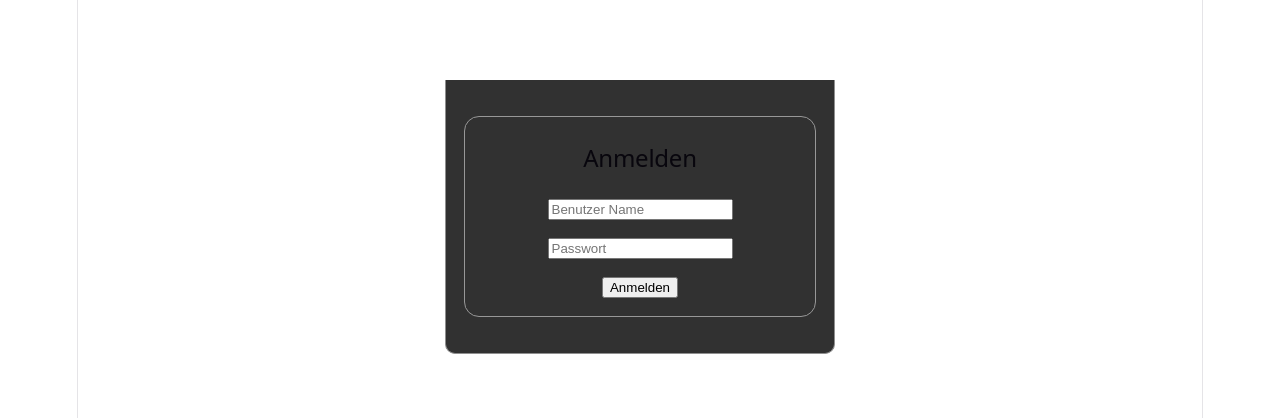
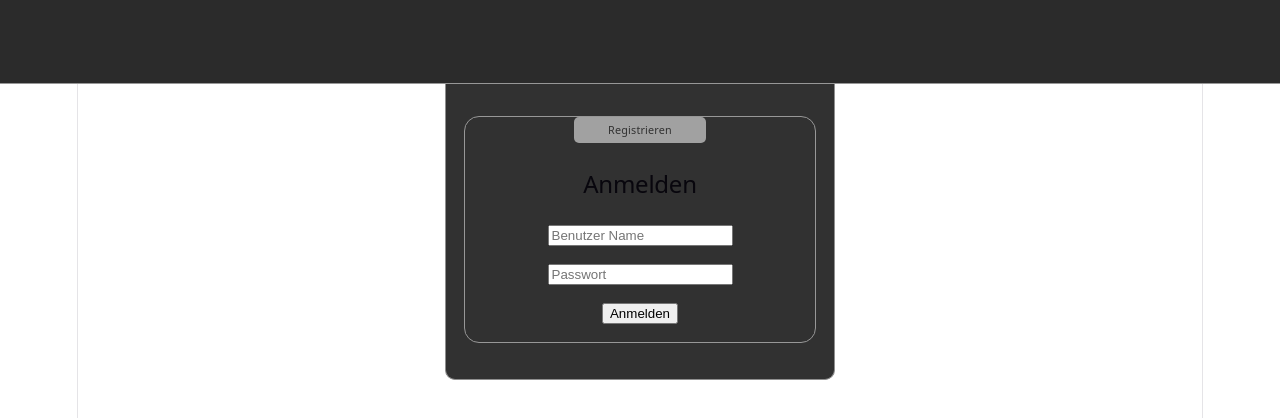
Before and after one commit to masekowsky-ee/quidey_react-main, a React (Vite) app: page /profile in a window 1280 px wide. Shown: the top 418 px of the page. Built offline with nearby package versions, Linux system fonts and the light colour scheme; no server answers.

Commit message:
feat: enhance Profile component with sign-in/sign-up toggle; update translations and styles

```diff
--- a/src/App.jsx
+++ b/src/App.jsx
@@ -92,10 +92,10 @@ function App(){
   return (
     <div>
       {!signedIn && <Profile t={t} />}
-      {signedIn && <section>
         <div className={styles.header}>
           <Header t={t} showMenu={() => setShowMenu(true)} />
         </div>
+        {signedIn && <section>
         <Menu t={t} isOpen={showMenu} onClose={() => setShowMenu(false)} />
         <CustomError t={t} customError={customError} setCustomError={setCustomError} />
         <Routes>
--- a/src/components/Header.jsx
+++ b/src/components/Header.jsx
@@ -1,10 +1,13 @@
 import styles from './Header.module.css';
 import {Link} from 'react-router-dom'
+import { useSelector } from 'react-redux'
 
 export default function Header(props){
     const {t, showMenu} = props;
+    const token = useSelector((state) => state.auth.token);
     return (
         <div className={styles.header}>
+            {token && <div>
                 <button onClick={showMenu} className={styles.btn}>
                     <svg className={styles.svg} xmlns="http://www.w3.org/2000/svg" height="24px" viewBox="0 -960 960 960" width="24px" fill="currentColor"><path d="M160-240q-17 0-28.5-11.5T120-280q0-17 11.5-28.5T160-320h640q17 0 28.5 11.5T840-280q0 17-11.5 28.5T800-240H160Zm0-200q-17 0-28.5-11.5T120-480q0-17 11.5-28.5T160-520h640q17 0 28.5 11.5T840-480q0 17-11.5 28.5T800-440H160Zm0-200q-17 0-28.5-11.5T120-680q0-17 11.5-28.5T160-720h640q17 0 28.5 11.5T840-680q0 17-11.5 28.5T800-640H160Z"/></svg>
                 </button>
@@ -12,6 +15,7 @@ export default function Header(props){
                 <Link to="/" className={styles.btn}>
                     <svg className={styles.svg} xmlns="http://www.w3.org/2000/svg" height="24px" viewBox="0 -960 960 960" width="24px" fill="currentColor"><path d="M240-200h120v-200q0-17 11.5-28.5T400-440h160q17 0 28.5 11.5T600-400v200h120v-360L480-740 240-560v360Zm-80 0v-360q0-19 8.5-36t23.5-28l240-180q21-16 48-16t48 16l240 180q15 11 23.5 28t8.5 36v360q0 33-23.5 56.5T720-120H560q-17 0-28.5-11.5T520-160v-200h-80v200q0 17-11.5 28.5T400-120H240q-33 0-56.5-23.5T160-200Zm320-270Z"/></svg>
                 </Link>
+            </div>}
         </div>
     );
 }
--- a/src/components/Profile.module.css
+++ b/src/components/Profile.module.css
@@ -56,3 +56,31 @@
     border: 2px solid rgb(161, 161, 161);
     margin: 1rem;
 }
+
+.btnDiv{
+    display: flex;
+    flex-direction: row;
+    align-self: center;
+    justify-content: center;
+    width: 75%;
+}
+
+.signBtn{
+    all: unset;
+    width: 50%;
+    background-color: rgb(161, 161, 161);
+    font-size: 0.6rem;
+    color: rgb(49, 49, 49);
+    border-radius: 5px;
+
+}
+
+.signIn + .signIn {
+    border-top-left-radius: 0;
+}
+
+.signIn{
+
+}
+
+.signUp{}
--- a/src/components/profile.jsx
+++ b/src/components/profile.jsx
@@ -30,6 +30,20 @@ export default function Profile(props){
         setPassword("");
     }
 
+    const [signState, setSignState] = useState(0);
+
+    const signArr = ['signIn', 'signUp'];
+
+    const setSignStateHandler = () => {
+        if (signState === 1){
+            setSignState(0)
+        } else if (signState === 0){
+            setSignState(1)
+        } else {
+            setSignState(0)
+        };
+    }
+
     console.log(user)
 
     return (
@@ -45,13 +59,18 @@ export default function Profile(props){
                     <button onClick={() => handleSignOut()}>{t('signOut')}</button>
                 </div>
                 :
+                <div>{signState === 0 &&
                     <div id="signInDiv" className={styles.signInDiv}>
-                    <h2 className={styles.h2}>{t('signIn')}</h2>
+                        <div className={styles.btnDiv}>
+                            <button className={`${styles.signBtn} ${styles.signIn}`} onClick={setSignStateHandler}>{t(`${signArr[signState + 1] || signArr[0]}`)}</button>
+                        </div>
+                        <h2 className={styles.h2}>{t(signArr[signState])}</h2>
                         <form className={styles.signInForm} onSubmit={(e) => handleSignIn(e, username, password)} >
                             <input className={styles.input} placeholder={t('userName')} value={username} onChange={(e) => setUsername(e.target.value)} id="userNameInput" type="text" />
                             <input className={styles.input} placeholder={t('password')} value={password} onChange={(e) => setPassword(e.target.value)} id="passwordInput" type="password" />
                             <button className={styles.Btn} type="submit">{t('signIn')}</button>
                         </form>
+                    </div>}
                 </div>
             }
         </div>
--- a/src/i18n/translations.js
+++ b/src/i18n/translations.js
@@ -25,10 +25,8 @@ const translations = {
         general: 'Allgemein',
         english: 'Englisch',
         german: 'Deutsch',
-        signIn: 'Anmelden',
         userName: 'Benutzer Name',
         password: 'Passwort',
-        signOut: 'Abmelden',
         currentGroup: 'Aktuelle Gruppe',
         toDo: 'Unerledigt',
         done: 'Erledigt',
@@ -49,6 +47,9 @@ const translations = {
         total: 'Gesamt',
         noSessionsYet: 'Bisher noch nichts verzeichnet...',
         current: 'Aktuell',
+        signIn: 'Anmelden',
+        signUp: 'Registrieren',
+        signOut: 'Abmelden',
 
         dateNameTaskError: 'Bitte gib ein gültiges Datum / einen gültigen Namen ein',
         groupError: 'Bitte gib einen gültigen, unbenutzten Gruppennamen ein',
@@ -85,6 +86,7 @@ const translations = {
         english: 'English',
         german: 'German',
         signIn: 'Sign In',
+        signUp: 'Sign Up',
         userName: 'Username',
         password: 'Password',
         signOut: 'Sign Out',
```
Lines whose indentation alone changed are shown as unchanged.
